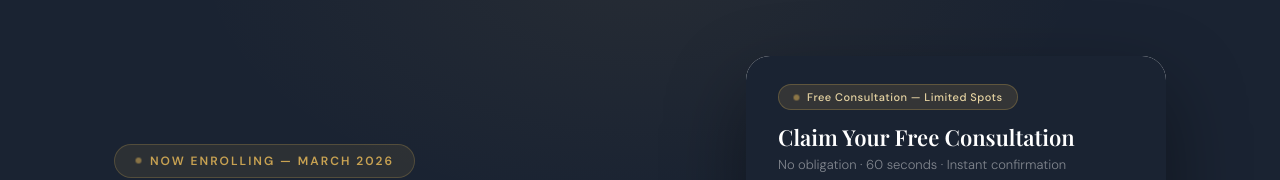
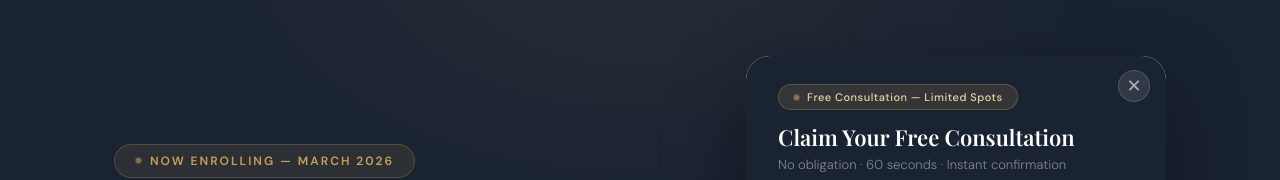
Before and after one commit to PhoenixDirect112/cmm-financial-site, a website: page landing.html in a window 1280 px wide. Shown: the part 139-319 px from the top of the page. Drawn offline with nearby package versions, Linux system fonts and the light colour scheme; a web font is replaced by a local one.

Commit message:
Update landing.html

```diff
--- a/landing.html
+++ b/landing.html
@@ -218,6 +218,24 @@
     background: var(--navy);
     padding: 28px 32px 24px;
     position: relative;
+  }
+  .form-close-btn {
+    position: absolute;
+    top: 14px; right: 16px;
+    width: 32px; height: 32px;
+    background: rgba(255,255,255,0.1);
+    border: 1px solid rgba(255,255,255,0.15);
+    border-radius: 50%;
+    display: flex; align-items: center; justify-content: center;
+    cursor: pointer;
+    color: rgba(255,255,255,0.6);
+    font-size: 18px; line-height: 1;
+    text-decoration: none;
+    transition: background 0.2s, color 0.2s;
+  }
+  .form-close-btn:hover {
+    background: rgba(255,255,255,0.2);
+    color: var(--white);
   }
   .form-card-header::after {
     content: '';
@@ -497,6 +515,7 @@
         <!-- Form -->
         <div id="formContent">
           <div class="form-card-header">
+            <a href="index.html" class="form-close-btn" title="Close">&#x2715;</a>
             <div class="form-offer-pill">
               <div class="live-dot"></div>
               Free Consultation — Limited Spots
```
